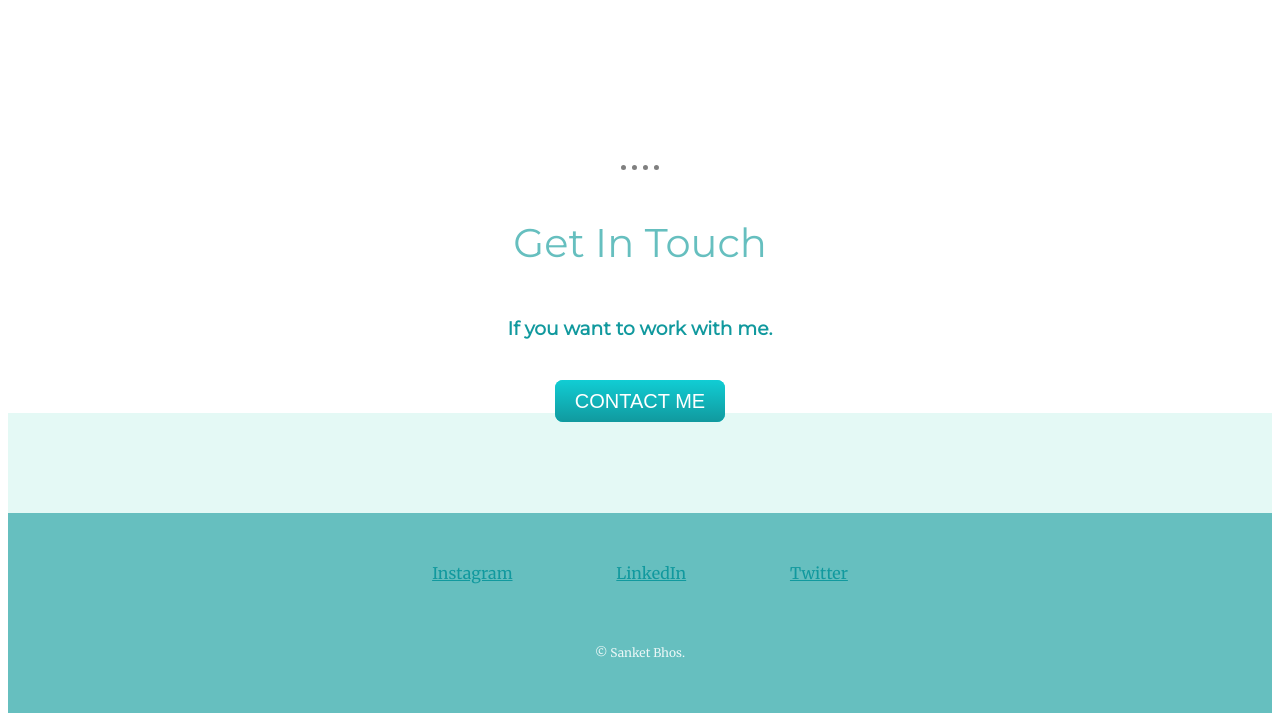
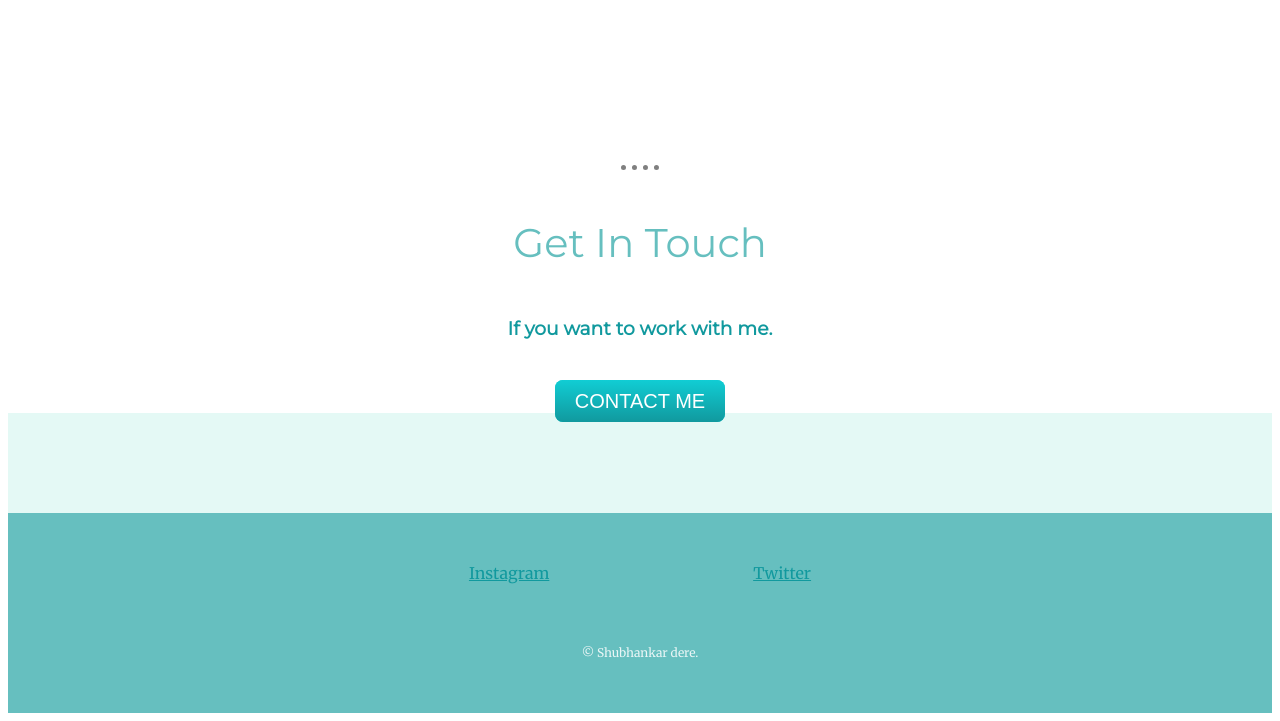
Before and after one commit to Shubhya0/website, a plain HTML site: page index.html in a window 1280 px wide. Shown: the part 2214-2935 px from the top of the page. Drawn offline with Linux system fonts and the light colour scheme.

Commit message:
Update index.html

```diff
--- a/index.html
+++ b/index.html
@@ -46,16 +46,16 @@ I have gained all the concepts of C programming.</p>
           <h3 class="work">If you want to work with me.</h3>
 
 
-          <a class="btn" href="mailto:sanketbhos111@gmail.com">CONTACT ME</a>
+          <a class="btn" href="mailto:dereshubhankar@gmail.com">CONTACT ME</a>
         </div>
       </div>
 
 
       <div class="bottom-container">
-        <a class="footer-link1" href="https://www.instagram.com/sanket_bhos_23/">Instagram</a>
-        <a class="footer-link2" href="https://www.linkedin.com/in/sanket-bhos-3117a0209/">LinkedIn</a>
-        <a class="footer-link3" href="https://twitter.com/Sanket_Bhos_">Twitter</a>
-        <p class="copyright">© Sanket Bhos.</p>
+        <a class="footer-link1" href="https://www.instagram.com/s.h.u.b.h.a.n.k.a.r_342/">Instagram</a>
+
+        <a class="footer-link3" href="https://twitter.com/dere_shubhankar">Twitter</a>
+        <p class="copyright">© Shubhankar dere.</p>
       </div>
 
 
```
